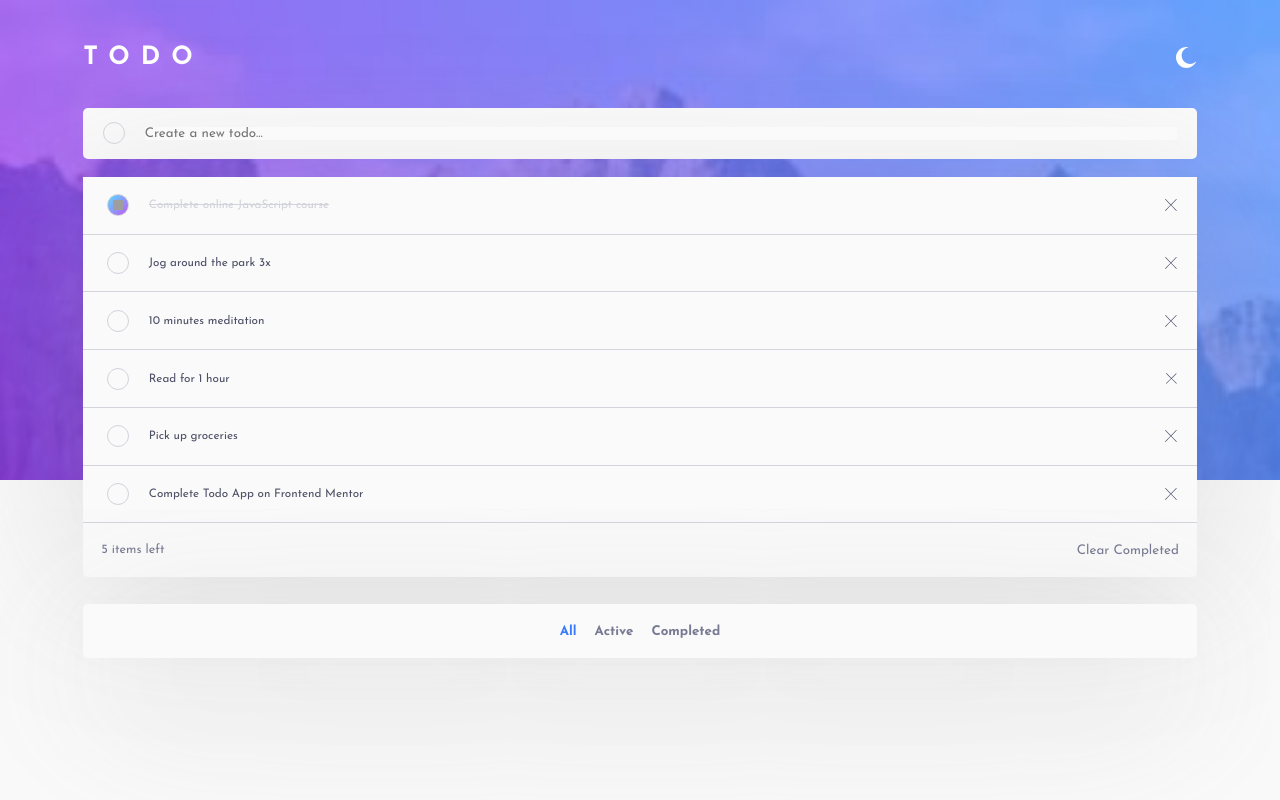
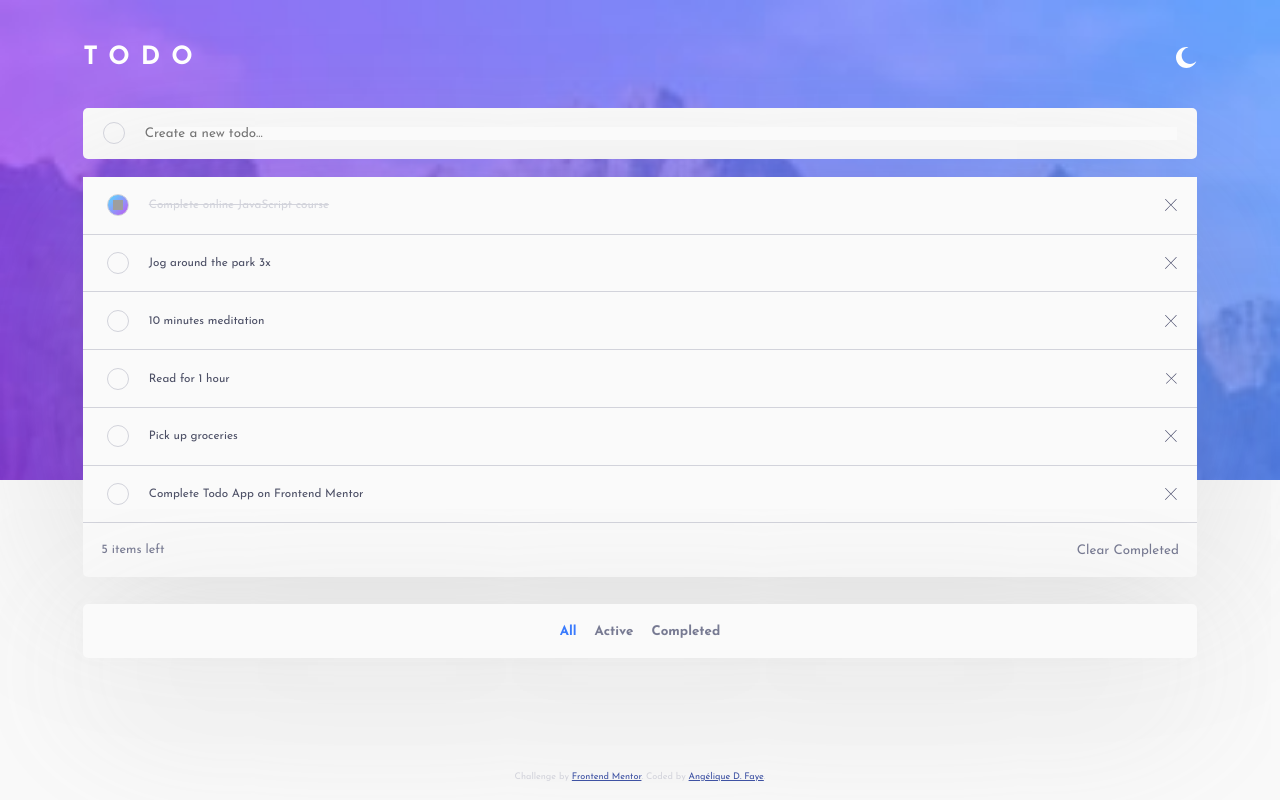
Before and after one commit to AngeliqueDF/react-todo-app-with-drag-n-drop, a React (Create React App) app: page / in a window 1280 px wide. Built offline with nearby package versions, Linux system fonts and the light colour scheme; grey boxes are pictures that could not be loaded.

Commit message:
Add `.attribution` styles

```diff
--- a/src/css/main.css
+++ b/src/css/main.css
@@ -667,8 +667,20 @@ ASSETS
 	background-image: var(--toggle-theme-btn);
 }
 
+.attribution {
+	font-size: 11px;
+	text-align: center;
+	order: 5;
+	position: fixed;
+	bottom: 1rem;
+	left: 0;
+	right: 0;
+}
+.attribution a {
+	color: hsl(228, 45%, 44%);
+}
+
 @media screen and (min-width: 1440px) {
-
 	/*
 		COLORS
 	*/
```
